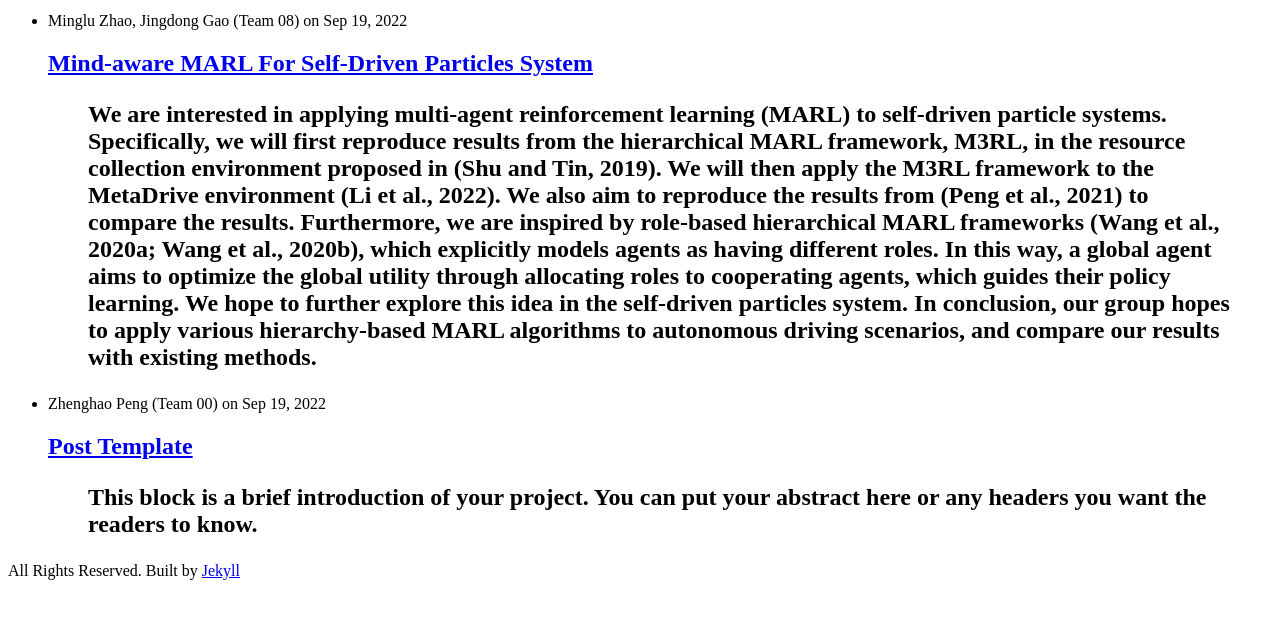
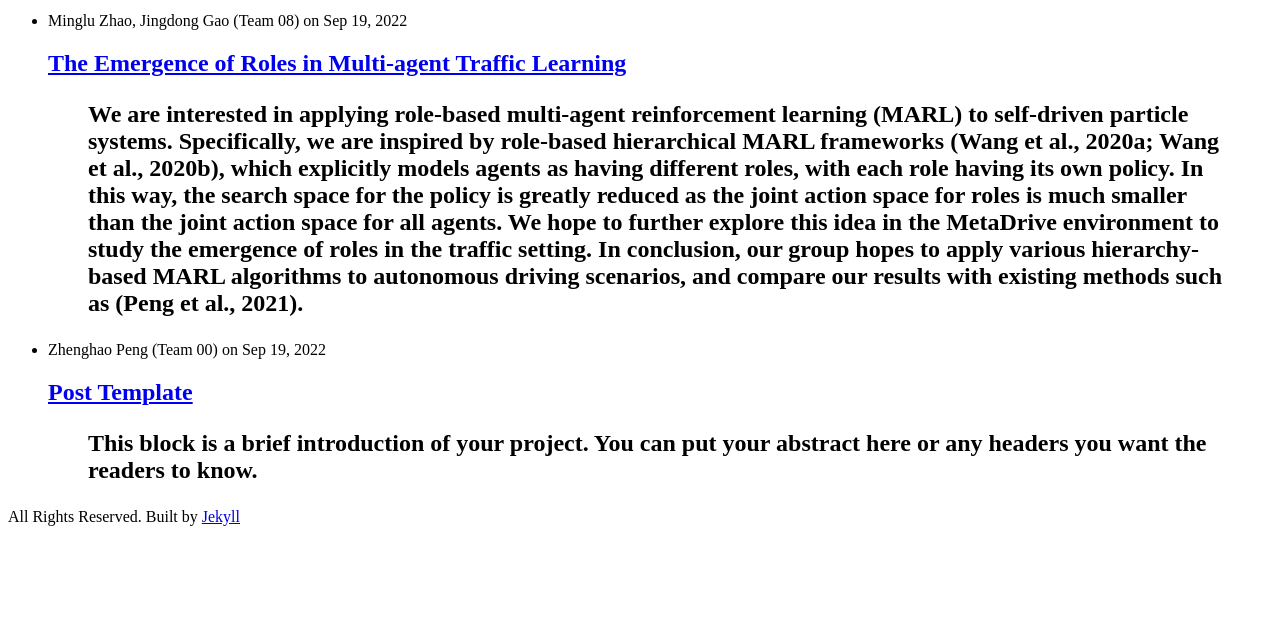
Before and after one commit to ucla-rlcourse/CS269-projects-2022fall, a Jekyll site: the page built from index.html, in a window 1280 px wide, cut to the strip 212-831 px from the top of the page. Built offline with Jekyll 4.4.1, drawn with Linux system fonts in a browser that asks for light colours; some of the changed lines change nothing that is shown.

Commit message:
update project page

```diff
--- a/_posts/2022-09-19-team08.md
+++ b/_posts/2022-09-19-team08.md
@@ -1,42 +1,61 @@
 ---
 layout: post
 comments: true
-title: Mind-aware MARL For Self-Driven Particles System
+title: The Emergence of Roles in Multi-agent Traffic Learning
 author: Minglu Zhao, Jingdong Gao (Team 08)
 date: 2022-09-19
 ---
 
 
-> We are interested in applying multi-agent reinforcement learning (MARL) to self-driven particle systems. Specifically, we will first reproduce results from the hierarchical MARL framework, M3RL, in the resource collection environment proposed in (Shu and Tin, 2019). We will then apply the M3RL framework to the MetaDrive environment (Li et al., 2022). We also aim to reproduce the results from (Peng et al., 2021) to compare the results. Furthermore, we are inspired by role-based hierarchical MARL frameworks (Wang et al., 2020a; Wang et al., 2020b), which explicitly models agents as having different roles. In this way, a global agent aims to optimize the global utility through allocating roles to cooperating agents, which guides their policy learning. We hope to further explore this idea in the self-driven particles system. In conclusion, our group hopes to apply various hierarchy-based MARL algorithms to autonomous driving scenarios, and compare our results with existing methods.
-
+> We are interested in applying role-based multi-agent reinforcement learning (MARL) to self-driven particle systems. Specifically, we are inspired by role-based hierarchical MARL frameworks (Wang et al., 2020a; Wang et al., 2020b), which explicitly models agents as having different roles, with each role having its own policy. In this way, the search space for the policy is greatly reduced as the joint action space for roles is much smaller than the joint action space for all agents. We hope to further explore this idea in the MetaDrive environment to study the emergence of roles in the traffic setting. In conclusion, our group hopes to apply various hierarchy-based MARL algorithms to autonomous driving scenarios, and compare our results with existing methods such as (Peng et al., 2021).
 <!--more-->
 {: class="table-of-content"}
 * TOC
 {:toc}
 
-## Potential Approaches
-We are interested in applying multi-agent reinforcement learning (MARL) to self-driven particle systems. Specifically, we will first reproduce results from the hierarchical MARL framework, M3RL, in the resource collection environment proposed in (Shu and Tian, 2019). We will then apply the M3RL framework to the MetaDrive environment (Li et al., 2022). We also aim to reproduce the results from (Peng et al., 2021) to compare the results.
+## What is role-based MARL
 
-Furthermore, we are inspired by role-based hierarchical MARL frameworks (Wang et al., 2020a; Wang et al., 2020b), which explicitly models agents as having different roles. In this way, a global agent aims to optimize the global utility through allocating roles to cooperating agents, which guides their policy learning. We hope to further explore this idea in the self-driven particles system.
+### The MARL Background
+Multi-agent collaboration scenarios are commonly observed in real-world applications, such as  autonomous vehicle teams (Cao et al., 2012), intelligent warehouse systems (Nowe et al., 2012), and sensor networks (Zhang & Lesser, 2011). In recent years, multi-agent reinforcement learning (MARL), combined with deep-learning-based methods, has achieved prominent progress in simulating efficient collaborative behavior. However, one critical issue often encountered in multi-agent scenarios is the dimensionality issue -- the observation space and action space increase exponentially with increased number of agents, putting great burden on the value and policy network training and thus negatively affect the efficiency. To deal with such issues, many recent methods apply a centralized training with decentralized execution (CTDE) framework. With CTDE, joint information regarding all agents is fed into the joint (centralized) evaluation network to ease training, while the evaluation is then decomposed into individual (decentralized) modes following which agents aim to improve their policies.
 
-In conclusion, our group hopes to apply various hierarchy-based MARL algorithms to autonomous driving scenarios, and compare our results with existing methods.
+### The Motivation for Roles
+On the other hand, the majority of CTDE-based algorithms rely on deep neural networks to decompose the central evaluation with no specific guidance on how to decompose the team value meaningfully. The decomposition process remains a black box, which makes it hard to ensure these algorithms can achieve efficient cooperative behavior as humans do. With this mindset, our group explored a paper regarding role-based MARL: to learn roles for the task to guide agents’ behavior [5]. Under the framework of RODE, agents are explicitly modeled as having different roles, with each role corresponding to one specific policy. In this way, the search space for the policy is greatly reduced as the joint action space for roles is much smaller than the joint action space for all agents. At the same time, explicitly modeling roles can generate more interpretable policies, which resonates with real-life human cooperation. We then adapt and apply the framework to multi-agent autonomous driving scenarios, aiming to generate effective cooperation under various difficult traffic conditions. We further apply state-of-the-art MARL algorithms [4][7] as baselines to experiment on the effectiveness of role-based representations in traffic scenarios.
 
 
+## Our Approach
+action based roles
 
-## Potential environments to use:
-MetaDrive: Composing Diverse Driving Scenarios for Generalizable Reinforcement Learning
-https://arxiv.org/pdf/2109.12674
+more specific details about RODE, action encoder, role selector, role policy
+
+![RODE]({{ '/assets/images/team08/rode-arch.png' | relative_url }})
+{: style="width: 900px; max-width: 100%;"}
+*Fig 1. RODE framework. (a) The forward model for learning action representations. (b) Role
+selector architecture. (c) Role action spaces and role policy structure.* [5].
+
+collaborative in our setting
 
 
+## Experiments
+
+To study the emergence of roles in traffic learning settings, we apply the RODE framework to MetaDrive environments. Currently, we test our implementation on two existing MARL environments in MetaDrive, Roundabout and Bottleneck. We study the cooperative setting via summing individual agent rewards as the global environment reward and set the environment termination status once a single vehicle terminates. Since RODE assumes discrete agent action spaces, we discretize agents' action spaces and set both steering and throttle dimensions to 5, which lead to a similar number of actions for each agent to RODE's testing environment. During training, we set the maximum length of each episode to 200, and the training duration of the action encoder to 50000 environment steps.
+
+In the current stage, we have not successfully made the training converge, while we have observed patterns from past training processes that may help address the issue. The prediction loss for rewards stops decreasing before the training for the action encoder completes and the prediction loss for observations is still decreasing when action encoder training stops. One potential solution is to increase the training length and capacity of the action encoder. Another main observation is that the training loss for the role and action selectors seem to increase after a short period of decreasing. While constrained with computation resources, we need to run with more environment steps to confirm this issue. Currently we are running 250000 steps while the original RODE trains 2 million steps in the StarCraft II environment. One reason for this might be that the role of an agent changes faster in the traffic setting so we need to reselect a role after each environment step, whereas our current training process changes an agent’s role every 5 steps.
+
+In general, our next steps have to overcome the challenge of finding more computation resources, for either training with more steps, using larger networks, tuning hyper-parameters, or changing the roles more frequently. After successfully running RODE to convergence on Metadrive, we plan to compare the results to a discrete version of COPO to make the comparison more consistent, and study the resulting behaviors in the traffic system between two frameworks.
+
 ## Relevant papers:
-M3RL: Mind-aware Multi-agent Management Reinforcement Learning
-https://arxiv.org/abs/1810.00147
+[1] Cao, Y., Yu, W., Ren, W., and Chen, G. An overview of recent progress in the study of distributed multi-agent coordination. IEEE Transactions on Industrial informatics, 9(1):427–438, 2012.
 
-Learning to Simulate Self-driven Particles System with Coordinated Policy Optimization
+[2] Zhang, C. and Lesser, V. Coordinated multi-agent reinforcement learning in networked distributed pomdps. In Twenty-Fifth AAAI Conference on Artificial Intelligence, 2011.
+
+[3] Nowe, A., Vrancx, P., and De Hauwere, Y.-M. Game theory and multi-agent reinforcement learning. In ReinforcementLearning, pp. 441–470. Springer, 2012.
+
+[4] Learning to Simulate Self-driven Particles System with Coordinated Policy Optimization
 https://arxiv.org/pdf/2110.13827.pdf
 
-Rode: Learning roles to decompose multi-agent tasks
+[5] Rode: Learning roles to decompose multi-agent tasks
 https://arxiv.org/pdf/2010.01523.pdf
 
-ROMA: Multi-Agent Reinforcement Learning with Emergent Roles
-https://arxiv.org/pdf/2003.08039.pdf
+[6] Tonghan Wang, Heng Dong, Victor Lesser, and Chongjie Zhang. Roma: Multi-agent reinforcement learning with emergent roles. In Proceedings of the 37th International Conference on Machine Learning, 2020c.
+
+[7] Rashid, T., Samvelyan, M., Schroeder, C., Farquhar, G., Foerster, J., and Whiteson, S. QMIX: Monotonic value function factorisation for deep multi-agent reinforcement learning. In Proceedings of the 35th International Conference on Machine Learning, volume 80 of Proceedings of Machine Learning Research, pp. 4295–4304, Stockholmsmssan, Stockholm Sweden, 10–15 Jul 2018.
```
Also changed, not shown: assets/images/team08/rode-arch.png (added).
